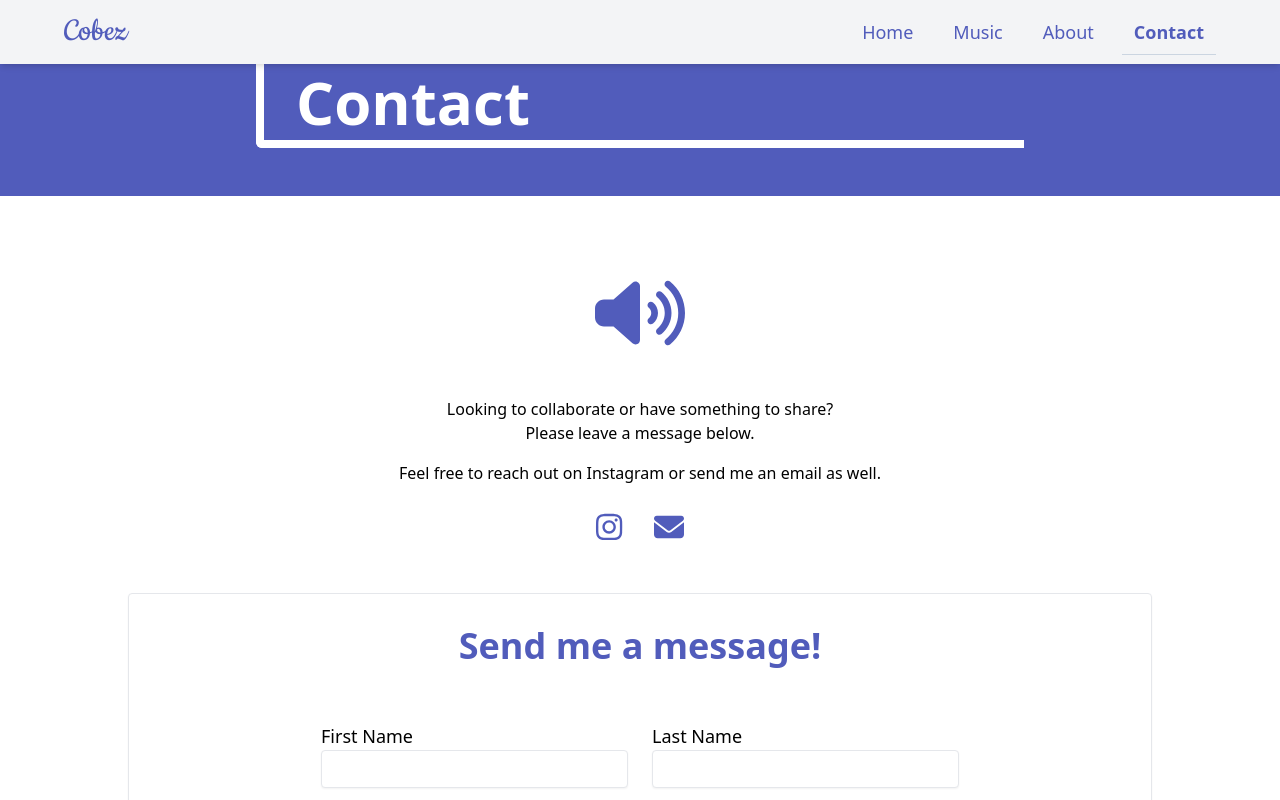
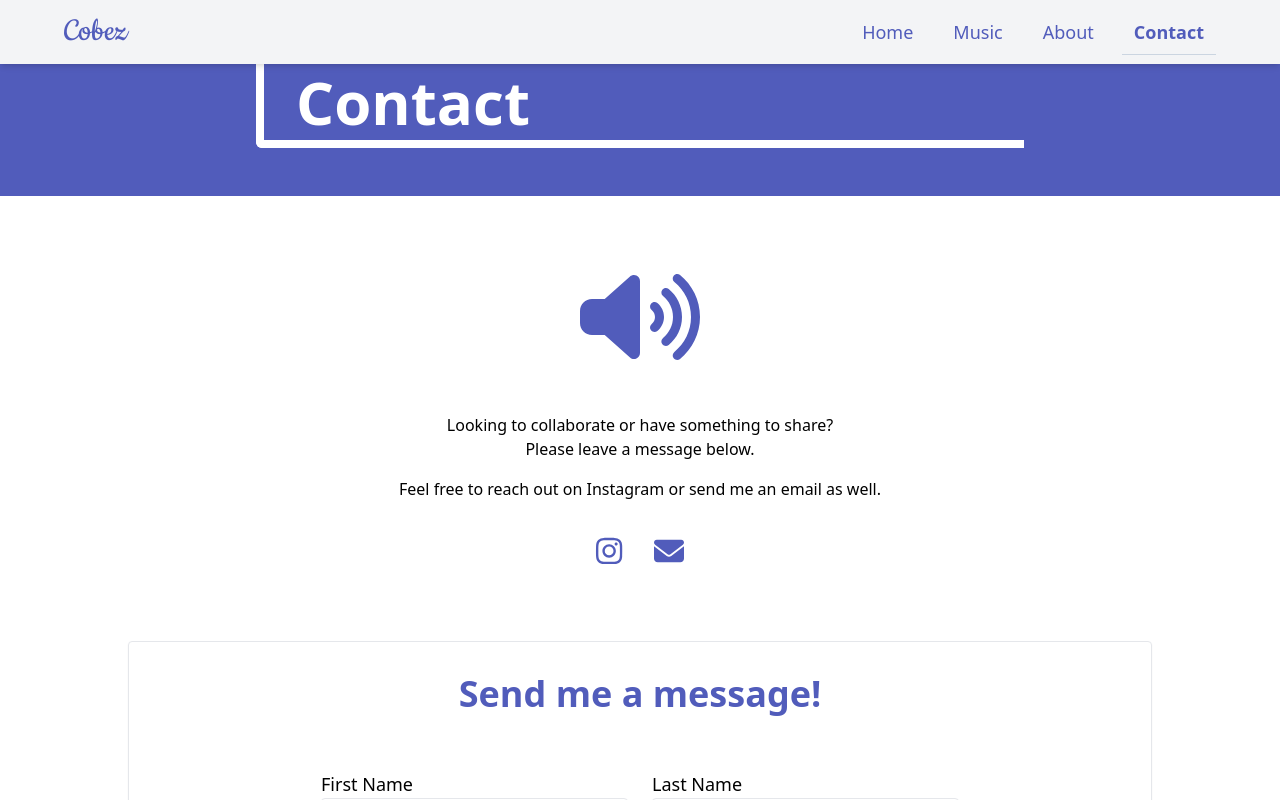
Before and after one commit to jcobert/cobez-music, a Next.js app: page /contact in a window 1280 px wide. Shown: the top 800 px of the page. Built offline with nearby package versions, Linux system fonts and the light colour scheme; a web font is replaced by a local one.

Commit message:
adjust styling

```diff
--- a/components/ContactForm.jsx
+++ b/components/ContactForm.jsx
@@ -10,10 +10,6 @@ export default function ContactForm(props) {
     email: "",
     message: "",
   });
-  const firstNameRef = useRef("");
-  const lastNameRef = useRef("");
-  const emailRef = useRef("");
-  const messageRef = useRef("");
 
   const handleInputChange = (e) => {
     setInputValues({
@@ -68,7 +64,6 @@ export default function ContactForm(props) {
               </label>
               <input
                 onChange={handleInputChange}
-                ref={firstNameRef}
                 type="text"
                 name="firstName"
                 id="first-name"
@@ -84,7 +79,6 @@ export default function ContactForm(props) {
               </label>
               <input
                 onChange={handleInputChange}
-                ref={lastNameRef}
                 type="text"
                 name="lastName"
                 id="last-name"
@@ -100,7 +94,6 @@ export default function ContactForm(props) {
               </label>
               <input
                 onChange={handleInputChange}
-                ref={emailRef}
                 type="email"
                 name="email"
                 id="email"
@@ -116,7 +109,6 @@ export default function ContactForm(props) {
               </label>
               <textarea
                 onChange={handleInputChange}
-                ref={messageRef}
                 name="message"
                 id="message"
                 value={inputValues.message}
--- a/pages/contact.jsx
+++ b/pages/contact.jsx
@@ -26,7 +26,7 @@ export default function Contact() {
       <section className="wrapper-body bg-white">
         <div className="container-body">
           {/* Graphic */}
-          <div className="text-center text-6xl md:text-7xl text-theme-primary my-8 md:my-4">
+          <div className="text-center text-7xl md:text-8xl text-theme-primary my-8 md:my-2">
             <FontAwesomeIcon icon={faVolumeHigh} />
           </div>
           {/* CTA */}
@@ -36,7 +36,7 @@ export default function Contact() {
             <p className="mt-4">
               Feel free to reach out on Instagram or send me an email as well.
             </p>
-            <div className="text-theme-primary text-4xl md:text-3xl flex justify-center items-center gap-14 md:gap-8 pt-6">
+            <div className="text-theme-primary text-4xl md:text-3xl flex justify-center items-center gap-14 md:gap-8 py-6 pt-8">
               <a
                 class="hover:text-theme-tertiary transition-all"
                 href={links.instagram}
```
